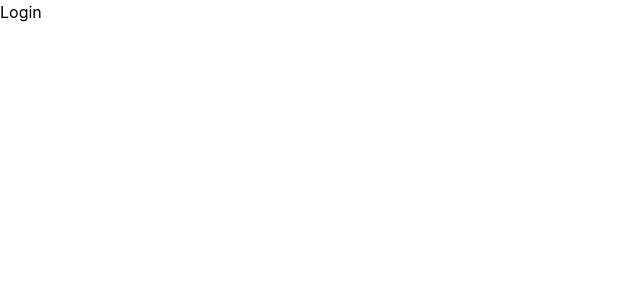
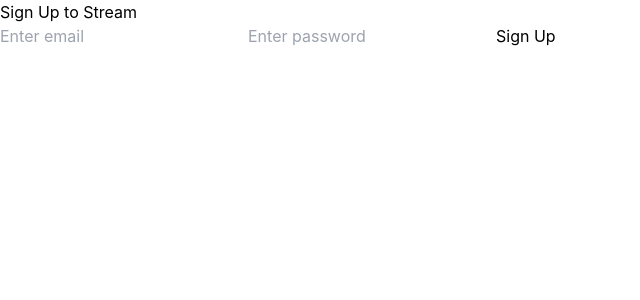
Before and after one commit to mickeymond/ecommerce-app-beta, a React (Create React App) app: page /login in a window 1280 px wide. Shown: the top 300 px of the page, without its empty margins (0-640 px from the left). Built offline with nearby package versions, Linux system fonts and the light colour scheme.

Commit message:
Login base created

```diff
--- a/src/pages/login/index.jsx
+++ b/src/pages/login/index.jsx
@@ -1,4 +1,13 @@
 
 export default function Login() {
-    return <p>Login</p>
+    return (
+        <div>
+            <h2>Sign Up to Stream</h2>
+            <form>
+                <input type="text" placeholder="Enter email" />
+                <input type="password" placeholder="Enter password" />
+                <button>Sign Up</button>
+            </form>
+        </div>
+    )
 }
```
